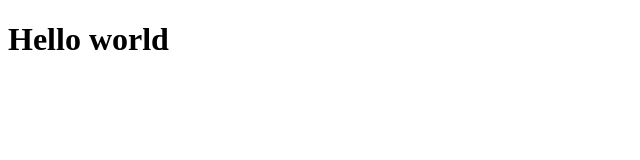
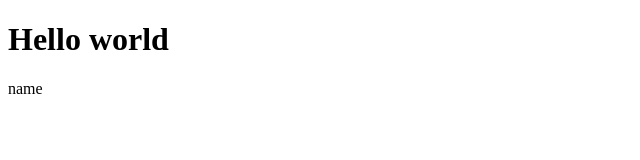
Before and after one commit to kayceelyoDev/BSIT3G, a plain HTML site: page index.html in a window 1280 px wide. Shown: the full height of the page, 0-640 px from the left. Drawn offline with Linux system fonts and the light colour scheme.

Commit message:
adding name

```diff
--- a/index.html
+++ b/index.html
@@ -7,5 +7,6 @@
 </head>
 <body>
     <h1>Hello world</h1>
+    <p>name</p>
 </body>
 </html>
```
